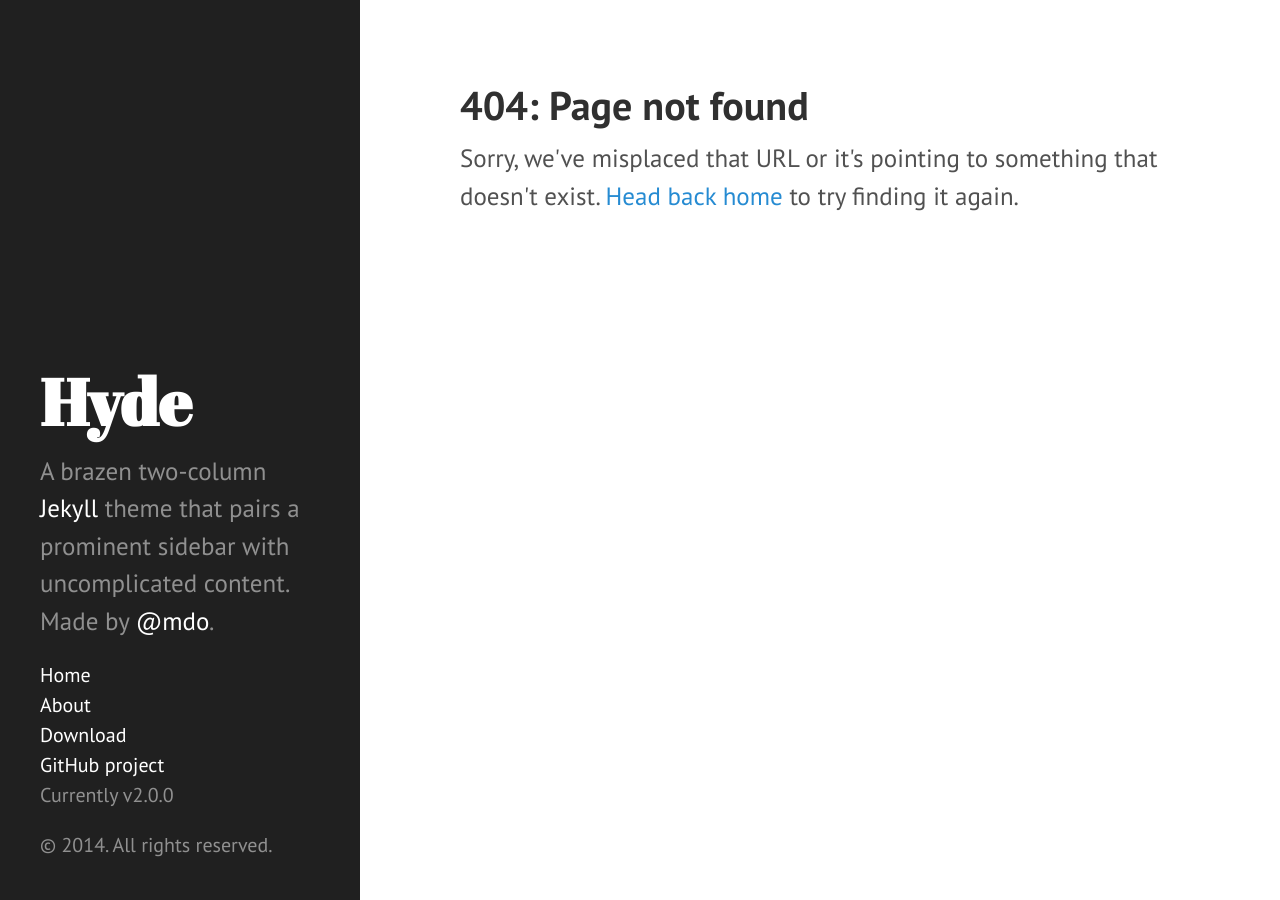
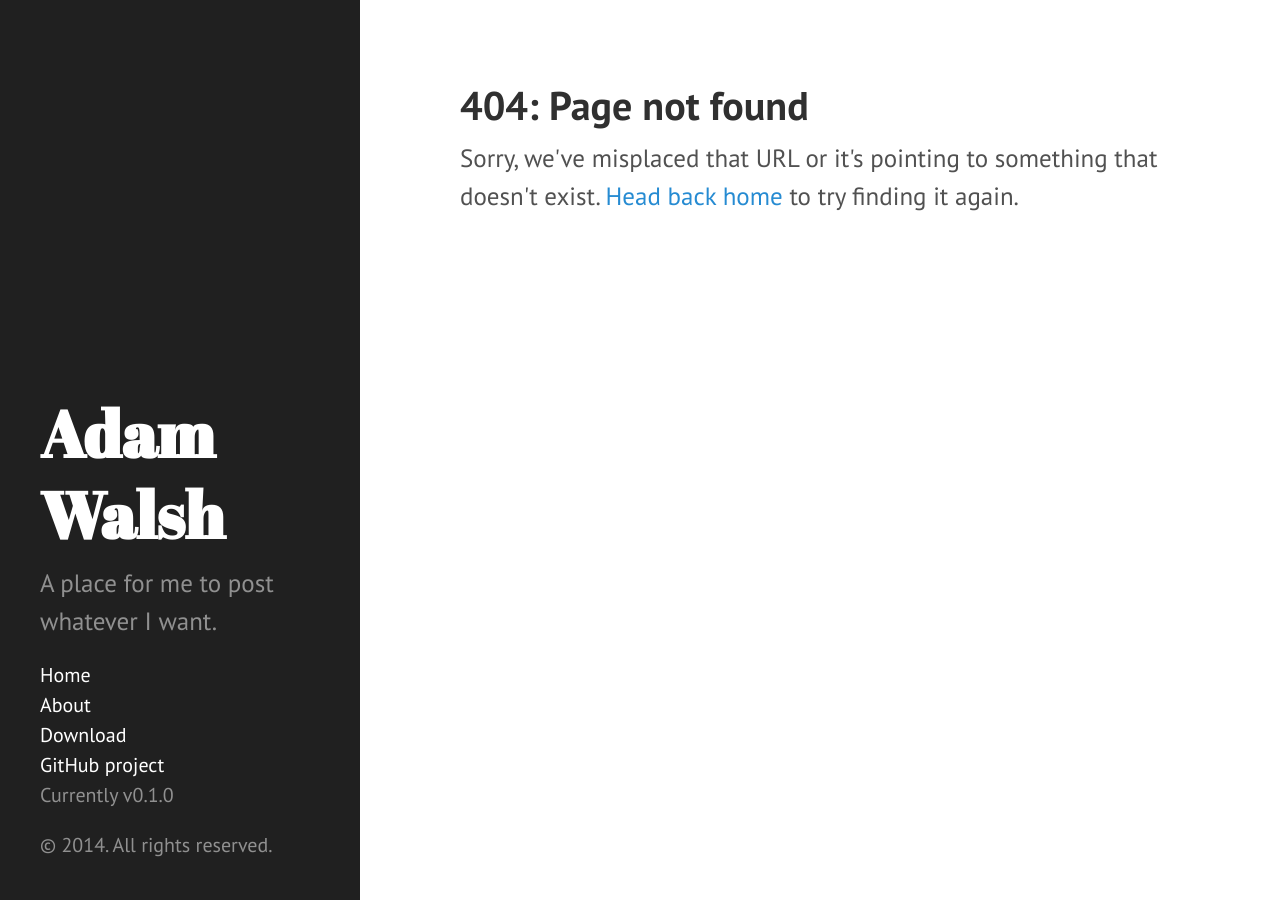
Before and after one commit to walshie4/walshie4.github.io, a Jekyll site: the page built from 404.html, in a window 1280 px wide. Built offline with Jekyll 4.4.1, drawn with Linux system fonts in a browser that asks for light colours; Markdown is read by kramdown in place of the engine named in the settings.

Commit message:
Got rid of CNAME, updated config with my own info

```diff
--- a/CNAME
+++ /dev/null
@@ -1 +0,0 @@
-hyde.getpoole.com
--- a/_config.yml
+++ b/_config.yml
@@ -6,19 +6,18 @@ pygments:         true
 permalink:        pretty
 
 # Setup
-title:            Hyde
-tagline:          'A Jekyll theme'
-description:      'A brazen two-column <a href="http://jekyllrb.com" target="_blank">Jekyll</a> theme that pairs a prominent sidebar with uncomplicated content. Made by <a href="https://twitter.com/mdo" target="_blank">@mdo</a>.'
-url:              http://hyde.getpoole.com
+title:            Adam Walsh
+tagline:          'My Personal Website'
+description:      'A place for me to post whatever I want.'
+url:              http://walshie4.github.io
 
 author:
-  name:           'Mark Otto'
-  url:            https://twitter.com/mdo
-
-paginate:         5
+  name:           'Adam Walsh'
+  github:         'walshie4'
+  url:            https://walshie4.github.io
 
 # Custom vars
-version:          2.0.0
+version:          0.1.0
 
 github:
-  repo:           https://github.com/poole/hyde
+  repo:           https://github.com/walshie4/walshie4.github.io
```
